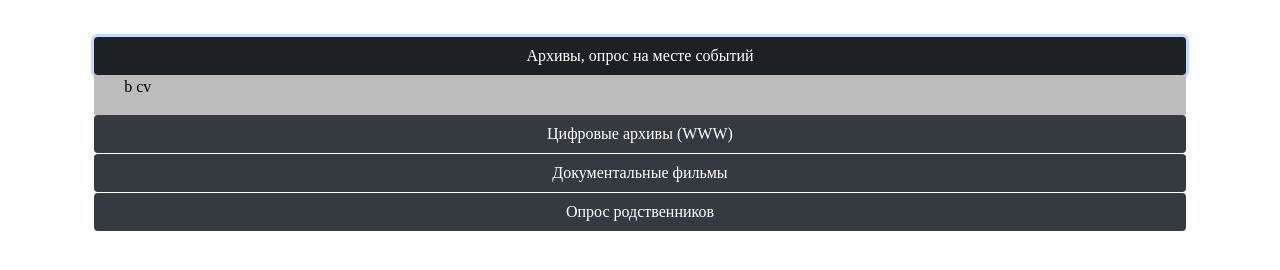
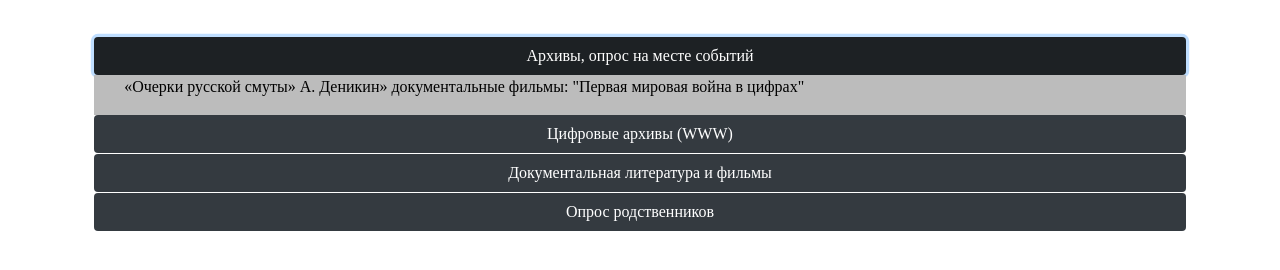
Before and after one commit to GeorgeTyupin/--.-, a plain HTML site: page ветвь 4/источники.html in a window 1280 px wide. Both pictures are taken after a click on the button "Архивы, опрос на месте событий". Shown: the part 124-394 px from the top of the page. Drawn offline with nearby package versions, Linux system fonts and the light colour scheme.

Commit message:
Add files via upload

```diff
--- a/ветвь 4/источники.html
+++ b/ветвь 4/источники.html
@@ -76,7 +76,12 @@
           <div class="row ">
         <div class="col-1"></div>
       <div id="button1" class="hide col-10 ">
-              <div style="width: 100%" class="col "><p>b cv </p>
+              <div style="width: 100%" class="col ">
+
+                  <p>«Очерки русской смуты» А. Деникин»
+	  документальные фильмы: "Первая мировая война в цифрах"
+ </p>
+
               </div>
             </div>
              <div class="col-1"></div>
@@ -90,16 +95,20 @@
       </div>
          <div class="row ">
         <div class="col-1"></div>
-      <div id="button2" class="hide col-10 ">
-              <div style="width: 100%" class="col "><p>b cv</p>
+      <div id="button2" class="hide col-10  ">
+
+              <div style="width: 100%" class="col-10 ">
+                  <div class="row">  <a hrf="http://gwar.mil.ru">http://gwar.mil.ru</a> </div> <a>https://pamyat-naroda.ru </a> <a> http://museum.passion-don.org</a>
+
+
               </div>
-            </div>
+             </div>
              <div class="col-1"></div>
               </div>
 
       <div class="row">
        <div class="col-1"></div>
-       <button class="btn bg-dark h d o col-10" onclick="get('button3')">Документальные фильмы</button>
+       <button class="btn bg-dark h d o col-10" onclick="get('button3')">Документальная литература и фильмы</button>
        <div class="col-1"></div>
             </div>
             <div class="row ">
```
Also changed, not shown: 1 other file.
